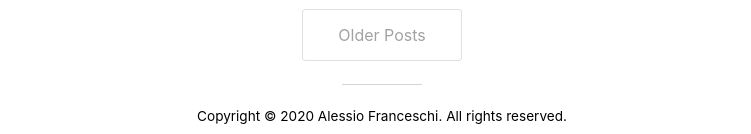
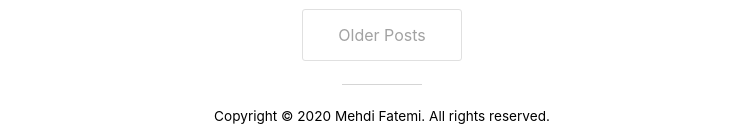
Before and after one commit to fatemi/fatemi.github.io, a Jekyll site: the page built from index.html, in a window 1280 px wide and 900 px high, scrolled down 1073 px. Shown: the part 763-897 px from the top of the window, without its empty margins (258-1009 px from the left). Built offline with Jekyll 4.4.1, drawn with Linux system fonts in a browser that asks for light colours; nearby versions of some CDN libraries; the list of posts is cut into pages by our own code; part of the change alters nothing that is shown.

Commit message:
Update _config.yml

```diff
--- a/_config.yml
+++ b/_config.yml
@@ -1,12 +1,12 @@
 # Site settings
-title: YAMT
-description: "Yet Another Minimal Theme"
-url:  "https://yamt.netlify.app" # Actual base url of the website
+title: Mehdi Fatemi
+description: "Mehdi's Notes"
+url:  "https://fatemi.github.io" # Actual base url of the website
 baseurl: "/"           # url of the jekyll blog. e.g. if you set url to "mysite.com" and baseurl to "blog", the jekyll website will work on "mysite.com/blog"
 author:
-  name: "Alessio Franceschi"
-  email: "alessiofranceschi2@gmail.com"
-  url: "https://alessiofranceschi.me"
+  name: "Mehdi Fatemi"
+  email: "mefatemi@gmail.com"
+  url: "https://fatemi.github.io"
 permalink: /:year/:month/:day/:title:output_ext
 
 #Plugins
@@ -27,9 +27,9 @@ facebook:
 logo: /assets/img/logo.jpg
 social:
   links: #List your social links here
-    - https://twitter.com/PandaSekh
-    - https://www.github.com/pandasekh
-    - https://www.linkedin.com/in/alessio-franceschi/
+    - https://twitter.com/mefatemi
+    - https://www.github.com/fatemi
+    - https://www.linkedin.com/in/fatemi
 webmaster_verifications:
   google:
   bing:
```
